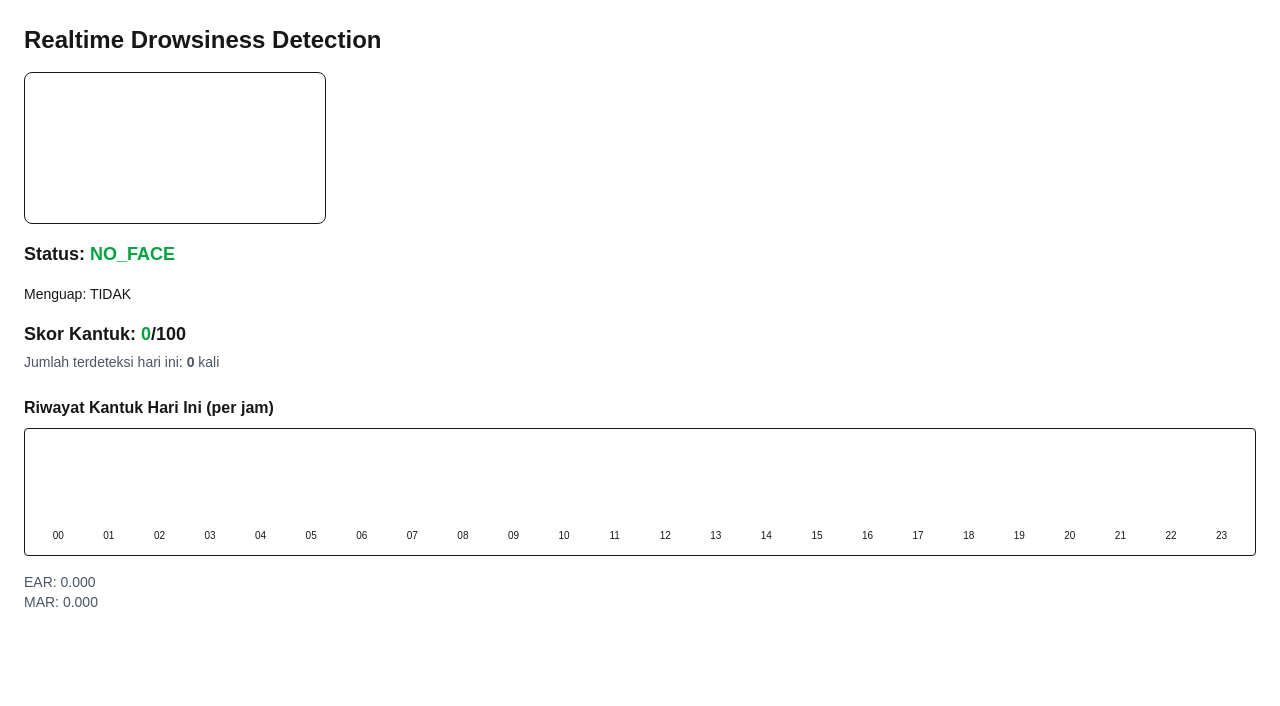
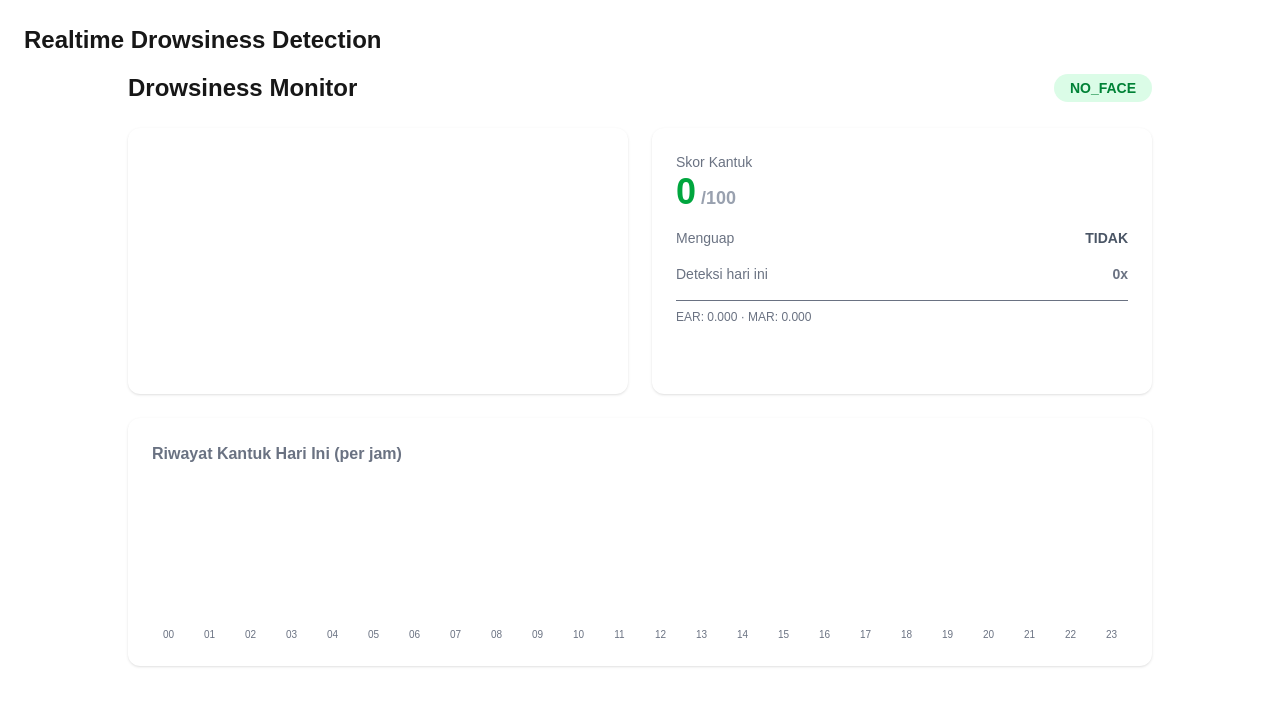
Before and after one commit to farizrahmats/nextjs-drowsy-detector, a Next.js app: page /drowsy in a window 1280 px wide. Shown: the top 706 px of the page. Built offline with nearby package versions, Linux system fonts and the light colour scheme; no server answers.

Commit message:
feat: T10 - change design

```diff
--- a/src/components/DrowsinessDetector.tsx
+++ b/src/components/DrowsinessDetector.tsx
@@ -20,6 +20,8 @@ export default function DrowsinessDetector() {
   const [hourlyHistory, setHourlyHistory] = useState<Record<string, number>>(
     {}
   );
+  const [showModal, setShowModal] = useState(false);
+const [modalScore, setModalScore] = useState(0);
 
   const yawnStartRef = useRef<number | null>(null);
   const eyeClosedStartRef = useRef<number | null>(null);
@@ -218,9 +220,11 @@ export default function DrowsinessDetector() {
     ) {
       if (now - lastNotifyRef.current > NOTIFY_COOLDOWN) {
         console.log("🔔 NOTIFICATION TRIGGERED", totalScore);
-        alert(
-          `⚠️ Kamu terdeteksi mengantuk!\n\nSkor kantuk: ${totalScore}\nSebaiknya istirahat sebentar.`
-        );
+        // alert(
+        //   `⚠️ Kamu terdeteksi mengantuk!\n\nSkor kantuk: ${totalScore}\nSebaiknya istirahat sebentar.`
+        // );
+        setModalScore(totalScore);
+    setShowModal(true);
 
         new Notification("⚠️ Kamu terdeteksi mengantuk", {
           body: `Skor kantuk: ${totalScore}. Sebaiknya istirahat sebentar.`,
@@ -311,65 +315,118 @@ export default function DrowsinessDetector() {
     };
   }, []);
 
+  const DrowsyModal = () => {
+  if (!showModal) return null;
+
   return (
-    <div className="space-y-4">
-      <video
-        ref={videoRef}
-        className="rounded-lg border max-w-xl"
-        playsInline
-        muted
-      />
+    <div className="fixed inset-0 z-50 flex items-center justify-center bg-black/50">
+      <div className="bg-white rounded-xl shadow-xl max-w-sm w-full p-6 animate-scaleIn">
+        <h2 className="text-xl font-bold text-red-600 mb-2">
+          ⚠️ Kamu Terdeteksi Mengantuk
+        </h2>
 
-      <div className="text-lg font-semibold">
-        Status:{" "}
+        <p className="text-gray-700 mb-4">
+          Skor kantuk kamu saat ini:
+          <span className="font-bold text-red-600"> {modalScore}</span>/100
+        </p>
+
+        <p className="text-sm text-gray-800 mb-6">
+          Disarankan untuk berhenti sejenak, minum air, atau beristirahat.
+        </p>
+
+        <button
+          onClick={() => setShowModal(false)}
+          className="w-full py-2 rounded-lg bg-red-600 text-white font-semibold hover:bg-red-700 transition"
+        >
+          Saya Mengerti
+        </button>
+      </div>
+    </div>
+  );
+};
+
+
+  return (
+  <div className="max-w-5xl mx-auto space-y-6">
+    {/* MODAL */}
+    <DrowsyModal />
+
+    {/* HEADER */}
+    <div className="flex items-center justify-between">
+      <h1 className="text-2xl font-bold">Drowsiness Monitor</h1>
+
       <span
-          className={
+        className={`px-4 py-1 rounded-full text-sm font-semibold ${
           status === "MENGANTUK"
-              ? "text-red-600"
+            ? "bg-red-100 text-red-700"
             : status === "WASPADA"
-              ? "text-yellow-600"
-              : "text-green-600"
-          }
+            ? "bg-yellow-100 text-yellow-700"
+            : "bg-green-100 text-green-700"
+        }`}
       >
         {status}
       </span>
     </div>
 
-      <div className="text-sm">
-        Menguap:{" "}
-        <span className={isYawning ? "text-red-600 font-bold" : ""}>
-          {isYawning ? "YA 🥱" : "TIDAK"}
-        </span>
+    {/* MAIN GRID */}
+    <div className="grid grid-cols-1 md:grid-cols-2 gap-6">
+      {/* CAMERA CARD */}
+      <div className="bg-white rounded-xl shadow p-4">
+        <video
+          ref={videoRef}
+          className="rounded-lg w-full"
+          playsInline
+          muted
+        />
       </div>
 
-      <div className="space-y-1">
-        <div className="text-lg font-bold">
-          Skor Kantuk:{" "}
-          <span
-            className={
+      {/* STATUS CARD */}
+      <div className="bg-white rounded-xl shadow p-6 space-y-4">
+        <div>
+          <p className="text-sm text-gray-500">Skor Kantuk</p>
+          <p
+            className={`text-4xl font-bold ${
               drowsyScore >= 60
                 ? "text-red-600"
                 : drowsyScore >= 30
                 ? "text-yellow-600"
                 : "text-green-600"
-            }
+            }`}
           >
             {drowsyScore}
-          </span>
-          /100
+            <span className="text-lg text-gray-400"> /100</span>
+          </p>
         </div>
 
-        <div className="text-sm text-gray-600">
-          Jumlah terdeteksi hari ini: <b>{todayCount}</b> kali
+        <div className="flex items-center justify-between text-sm text-gray-500">
+          <span>Menguap</span>
+          <span
+            className={`font-semibold ${
+              isYawning ? "text-red-600" : "text-gray-600"
+            }`}
+          >
+            {isYawning ? "YA 🥱" : "TIDAK"}
+          </span>
+        </div>
+
+        <div className="flex items-center justify-between text-sm text-gray-500">
+          <span>Deteksi hari ini</span>
+          <span className="font-semibold">{todayCount}x</span>
+        </div>
+
+        <div className="text-xs text-gray-500 pt-2 border-t">
+          EAR: {ear.toFixed(3)} · MAR: {mar.toFixed(3)}
+        </div>
       </div>
     </div>
 
-      <div className="mt-6">
-        <h3 className="font-semibold mb-2">
+    {/* CHART */}
+    <div className="bg-white rounded-xl shadow p-6 text-gray-500">
+      <h3 className="font-semibold mb-4">
         Riwayat Kantuk Hari Ini (per jam)
       </h3>
 
-        <div className="flex items-end gap-2 h-32 border p-3 rounded">
+      <div className="flex items-end gap-2 h-40">
         {Array.from({ length: 24 }).map((_, i) => {
           const hour = i.toString().padStart(2, "0");
           const value = hourlyHistory[hour] || 0;
@@ -377,7 +434,7 @@ export default function DrowsinessDetector() {
           return (
             <div key={hour} className="flex flex-col items-center flex-1">
               <div
-                  className={`w-full rounded ${
+                className={`w-full rounded-md transition-all ${
                   value >= 60
                     ? "bg-red-500"
                     : value >= 30
@@ -387,17 +444,15 @@ export default function DrowsinessDetector() {
                 style={{ height: `${value}%` }}
                 title={`${hour}:00 → ${value}`}
               />
-                <span className="text-[10px] mt-1">{hour}</span>
+              <span className="text-[10px] mt-1 text-gray-500">
+                {hour}
+              </span>
             </div>
           );
         })}
       </div>
     </div>
-
-      <div className="text-sm text-gray-600">
-        EAR: {ear.toFixed(3)} <br />
-        MAR: {mar.toFixed(3)}
-      </div>
   </div>
 );
+
 }
```
Lines whose indentation alone changed are shown as unchanged.
